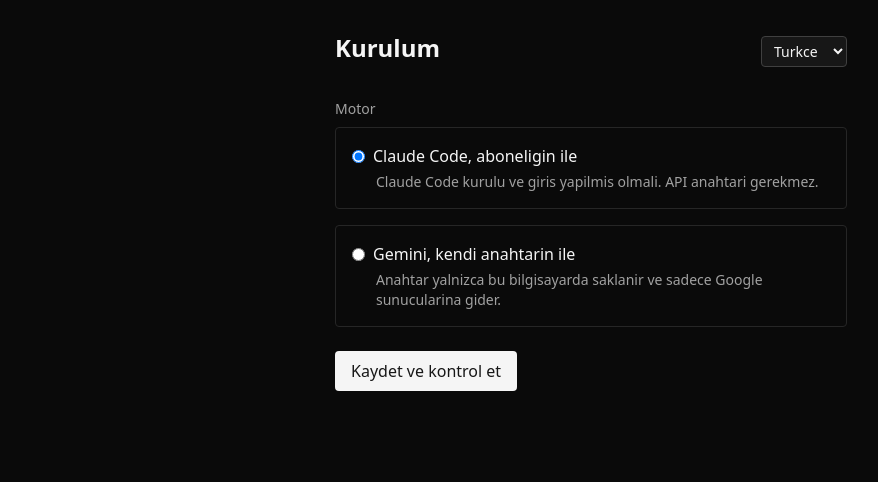
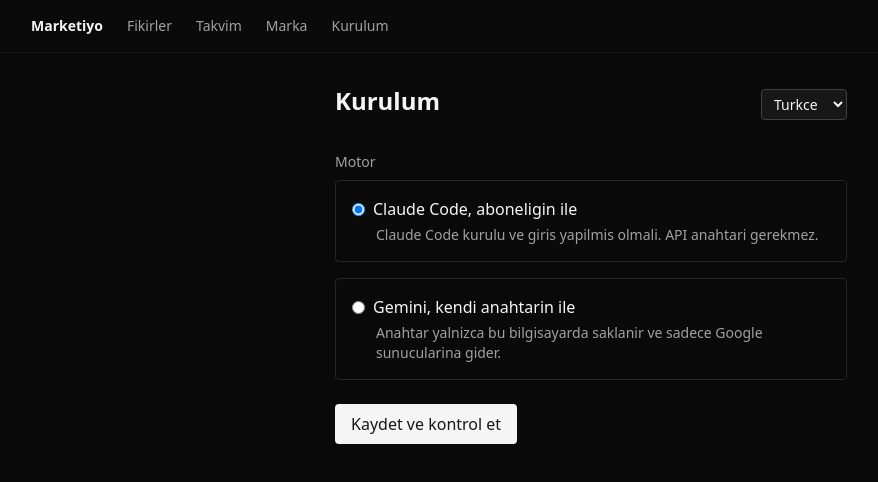
Before and after one commit to erendevelops/marketiyo, a Next.js app: page /setup in a window 1280 px wide. Shown: the top 482 px of the page, without its empty margins (49-927 px from the left). Built offline with nearby package versions, Linux system fonts and the light colour scheme.

Commit message:
feat: add navigation and first-run routing

```diff
--- a/app/layout.tsx
+++ b/app/layout.tsx
@@ -1,4 +1,6 @@
 import type { Metadata } from 'next';
+import { Nav } from '@/components/Nav';
+import { getStore } from '@/lib/server/store';
 import './globals.css';
 
 export const metadata: Metadata = {
@@ -6,10 +8,15 @@
   description: 'Urunun icin sosyal medya icerik motoru',
 };
 
-export default function RootLayout({ children }: { children: React.ReactNode }) {
+export default async function RootLayout({ children }: { children: React.ReactNode }) {
+  const settings = await getStore().readSettings();
+
   return (
-    <html lang="tr">
-      <body className="min-h-screen bg-neutral-950 text-neutral-100 antialiased">{children}</body>
+    <html lang={settings.interfaceLanguage}>
+      <body className="min-h-screen bg-neutral-950 text-neutral-100 antialiased">
+        <Nav language={settings.interfaceLanguage} />
+        {children}
+      </body>
     </html>
   );
 }
--- a/app/page.tsx
+++ b/app/page.tsx
@@ -1,9 +1,16 @@
-import { appName } from '@/lib/meta';
+import { redirect } from 'next/navigation';
+import { getStore } from '@/lib/server/store';
 
-export default function Home() {
-  return (
-    <main className="mx-auto max-w-3xl p-8">
-      <h1 className="text-3xl font-semibold">{appName}</h1>
-    </main>
-  );
+export const dynamic = 'force-dynamic';
+
+export default async function Home() {
+  const store = getStore();
+
+  const settings = await store.readSettings();
+  if (!settings.onboarded) redirect('/setup');
+
+  const brand = await store.readBrand();
+  if (!brand) redirect('/brand');
+
+  redirect('/ideas');
 }
--- /dev/null
+++ b/components/Nav.tsx
@@ -0,0 +1,29 @@
+import Link from 'next/link';
+import { t } from '@/lib/i18n';
+import type { Language } from '@/lib/schema';
+
+export function Nav({ language }: { language: Language }) {
+  const dict = t(language);
+
+  const links = [
+    { href: '/ideas', label: dict.navIdeas },
+    { href: '/calendar', label: dict.navCalendar },
+    { href: '/brand', label: dict.navBrand },
+    { href: '/setup', label: dict.navSetup },
+  ];
+
+  return (
+    <nav className="border-b border-neutral-900">
+      <ul className="mx-auto flex max-w-6xl gap-6 p-4 text-sm">
+        <li className="font-semibold">{dict.appName}</li>
+        {links.map((link) => (
+          <li key={link.href}>
+            <Link href={link.href} className="text-neutral-400 hover:text-neutral-100">
+              {link.label}
+            </Link>
+          </li>
+        ))}
+      </ul>
+    </nav>
+  );
+}
```
Also changed, not shown: 1 other file (tests, documents, lock files or other folders).
